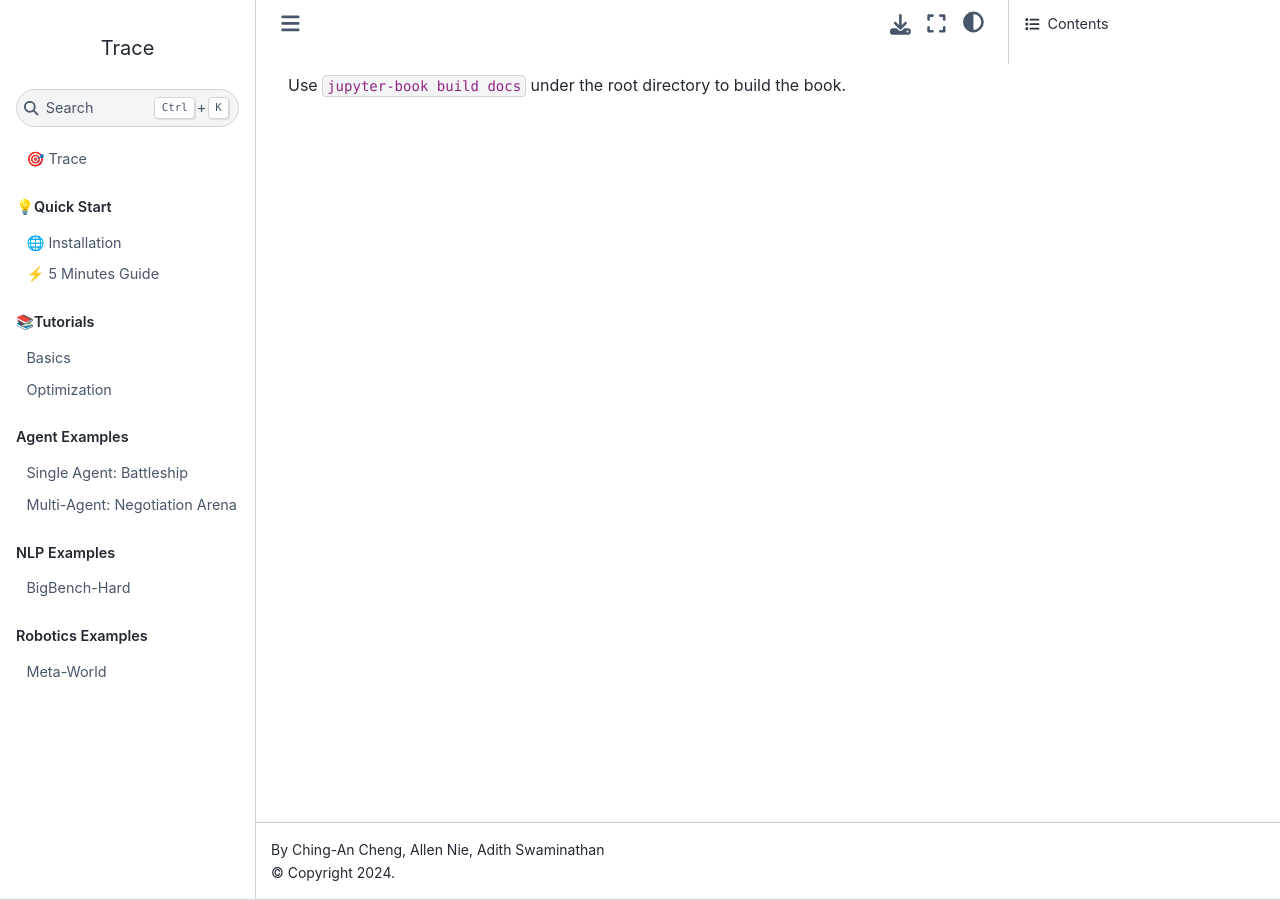
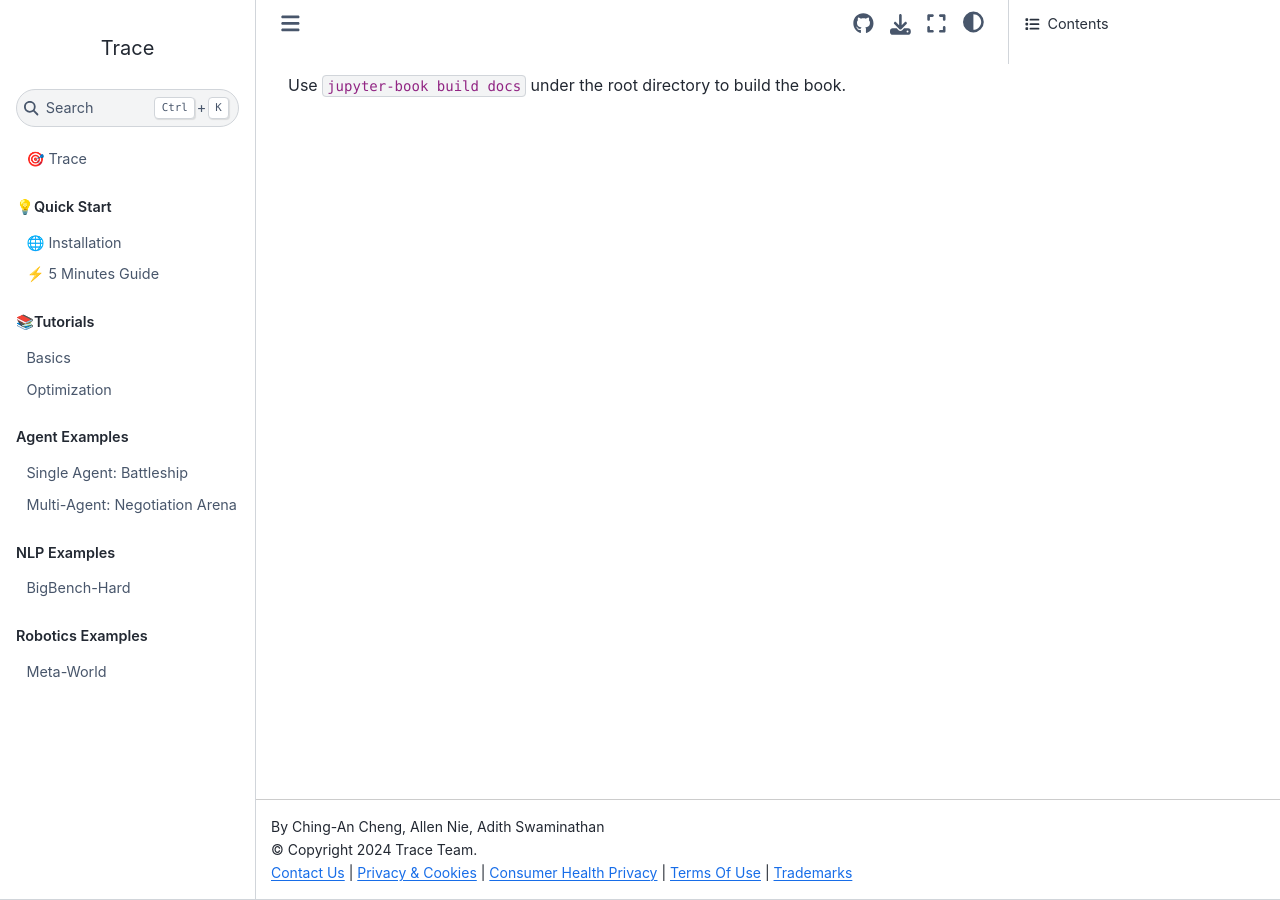
Before and after one commit to guru-code-expert/OpenTrace, a Jupyter Book: the page built from docs/readme.md, in a window 1280 px wide. Built offline with Jupyter Book 1.0.4 settings and Sphinx 7.4.7 and the Sphinx Book theme 1.1.4, drawn with Linux system fonts in a browser that asks for light colours; pages that are not in the unit, such as notebooks, are missing from menus.

Commit message:
add copyright links to doc site

```diff
--- a/docs/_config.yml
+++ b/docs/_config.yml
@@ -3,7 +3,7 @@
 
 title: Trace
 author: Ching-An Cheng, Allen Nie, Adith Swaminathan
-copyright: "2024"
+copyright: "2024 Trace Team"
 # logo: logo.png
 
 # Force re-execution of notebooks on each build.
@@ -30,7 +30,8 @@
 # See https://jupyterbook.org/customize/config.html#add-a-link-to-your-repository
 html:
   use_issues_button: false
-  use_repository_button: false
+  use_repository_button: true
+  extra_footer: "<a href='mailto:chinganc@microsoft.com'>Contact Us</a> | <a href='http://go.microsoft.com/fwlink/?LinkId=521839'>Privacy &amp; Cookies</a> | <a href='https://go.microsoft.com/fwlink/?linkid=2259814'>Consumer Health Privacy</a> | <a href='https://go.microsoft.com/fwlink/?LinkID=206977'>Terms Of Use</a> | <a href='https://www.microsoft.com/trademarks'>Trademarks</a>"
 
 sphinx:
   extra_extensions:
```
